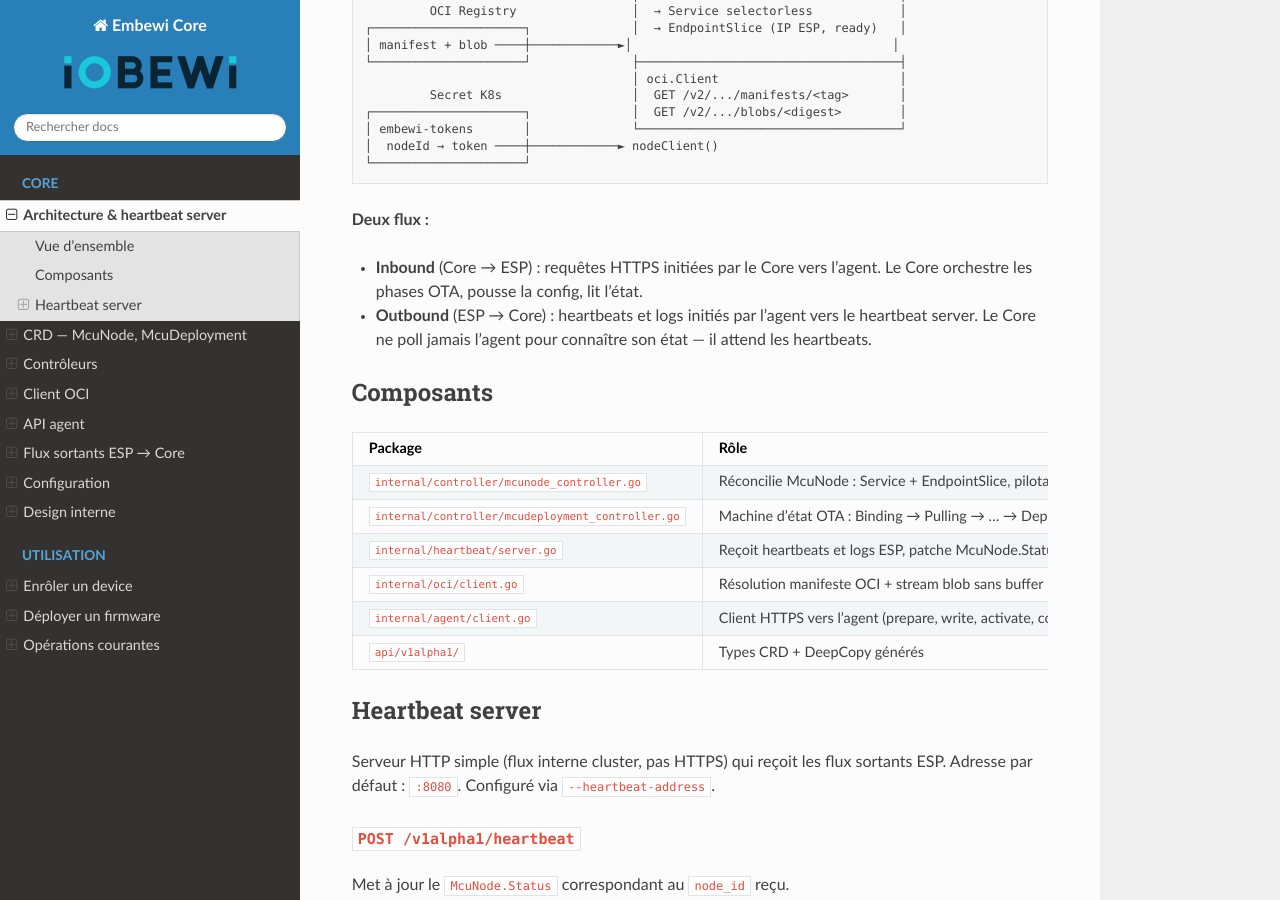
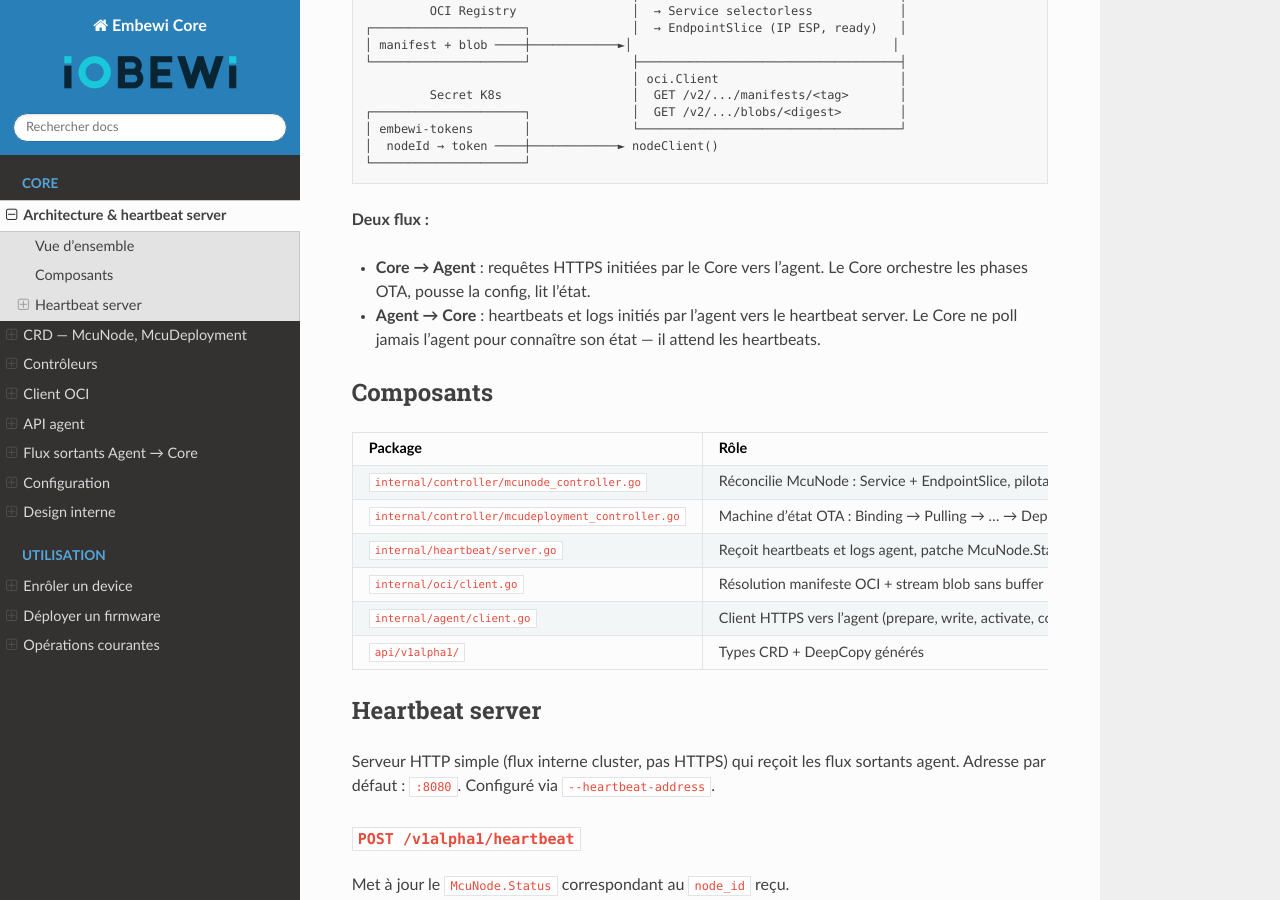
Before and after one commit to iobewi/embewi-core, a Sphinx documentation site: the page built from docs/core/architecture.md, in a window 1280 px wide and 900 px high, scrolled down 427 px. Built offline with Sphinx 7.4.7 and the Read the Docs theme 3.1.0, drawn with Linux system fonts in a browser that asks for light colours.

Commit message:
docs: flux Core→Agent et Agent→Core (terminologie unifiée)
Remplace "Inbound (Core → ESP)" / "Outbound (ESP → Core)" par
"Core → Agent" / "Agent → Core" dans toute la documentation.

```diff
--- a/docs/core/agent-api.md
+++ b/docs/core/agent-api.md
@@ -1,8 +1,8 @@
 # API agent
 
 Ce document couvre les deux sens de communication entre Core et agent :
-- **Core → ESP** (appels HTTP sortants du Core vers l'agent)
-- **ESP → Core** (flux entrants reçus par le serveur heartbeat)
+- **Core → Agent** : appels HTTP sortants du Core vers l'agent
+- **Agent → Core** : flux entrants reçus par le serveur heartbeat
 
 > Le contrat de référence reste `embewi-contract-v2.md`.
 
@@ -271,7 +271,7 @@ Séquence complète de rotation :
 
 ---
 
-# Flux sortants ESP → Core
+# Flux sortants Agent → Core
 
 ## `POST /v1alpha1/heartbeat`
 
--- a/docs/core/architecture.md
+++ b/docs/core/architecture.md
@@ -29,11 +29,11 @@ MCU Agent (HTTPS :443)                Embewi Core (Go)
 
 **Deux flux :**
 
-- **Inbound** (Core → ESP) : requêtes HTTPS initiées par le Core vers l'agent. Le
-  Core orchestre les phases OTA, pousse la config, lit l'état.
-- **Outbound** (ESP → Core) : heartbeats et logs initiés par l'agent vers le
-  heartbeat server. Le Core ne poll jamais l'agent pour connaître son état — il
-  attend les heartbeats.
+- **Core → Agent** : requêtes HTTPS initiées par le Core vers l'agent. Le Core
+  orchestre les phases OTA, pousse la config, lit l'état.
+- **Agent → Core** : heartbeats et logs initiés par l'agent vers le heartbeat
+  server. Le Core ne poll jamais l'agent pour connaître son état — il attend les
+  heartbeats.
 
 ## Composants
 
@@ -41,14 +41,14 @@ MCU Agent (HTTPS :443)                Embewi Core (Go)
 |---------|------|
 | `internal/controller/mcunode_controller.go` | Réconcilie McuNode : Service + EndpointSlice, pilotage `ready` |
 | `internal/controller/mcudeployment_controller.go` | Machine d'état OTA : Binding → Pulling → … → Deployed |
-| `internal/heartbeat/server.go` | Reçoit heartbeats et logs ESP, patche McuNode.Status |
+| `internal/heartbeat/server.go` | Reçoit heartbeats et logs agent, patche McuNode.Status |
 | `internal/oci/client.go` | Résolution manifeste OCI + stream blob sans buffer |
 | `internal/agent/client.go` | Client HTTPS vers l'agent (prepare, write, activate, config) |
 | `api/v1alpha1/` | Types CRD + DeepCopy générés |
 
 ## Heartbeat server
 
-Serveur HTTP simple (flux interne cluster, pas HTTPS) qui reçoit les flux sortants ESP.
+Serveur HTTP simple (flux interne cluster, pas HTTPS) qui reçoit les flux sortants agent.
 Adresse par défaut : `:8080`. Configuré via `--heartbeat-address`.
 
 ### `POST /v1alpha1/heartbeat`
```
Also changed, not shown: README.md (+4 -4 lines), docs/core/configuration.md (+1 -1 lines), docs/core/controllers.md (+1 -1 lines), docs/core/crd.md (+1 -1 lines).
